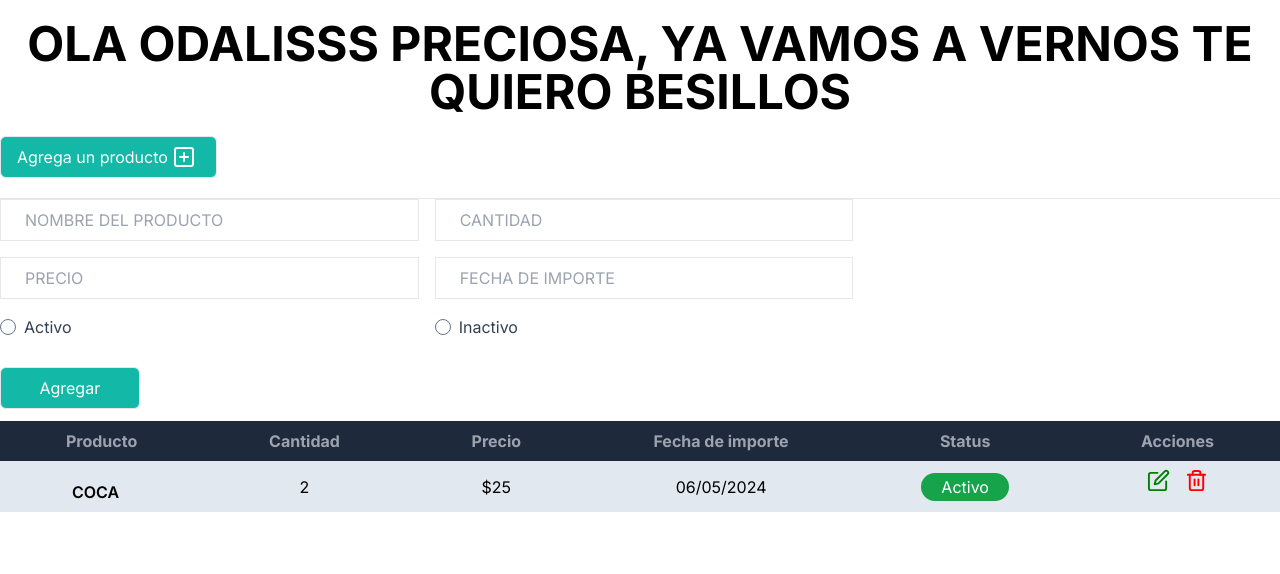
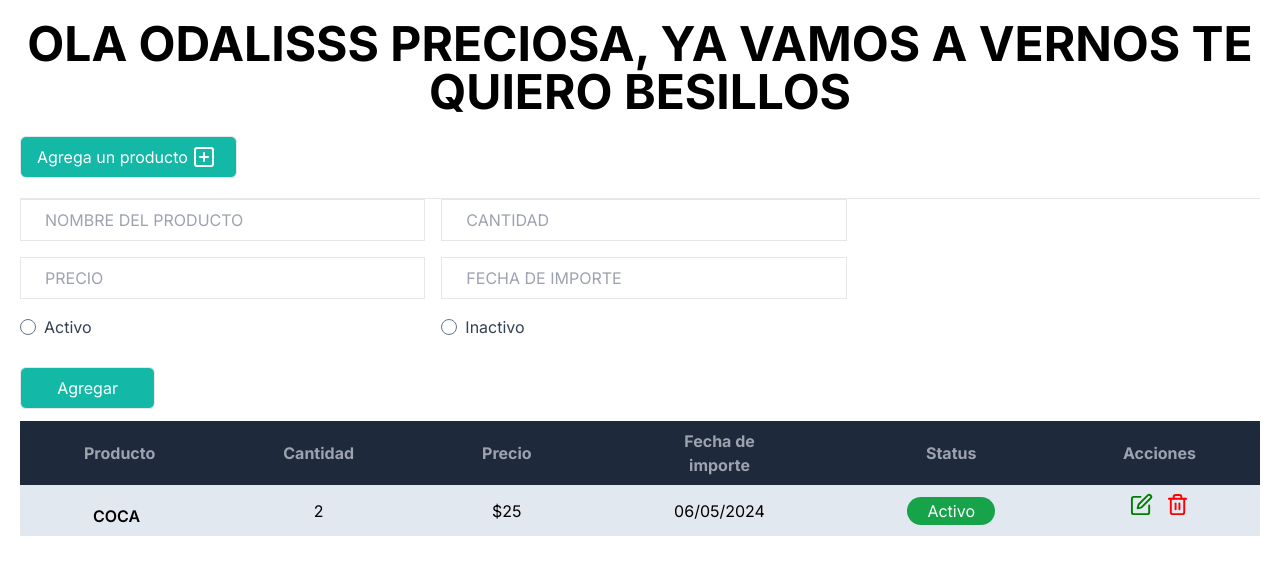
Before and after one commit to Kusuoig/CRUD-NEXT, a Next.js app in the folder crud/: page / in a window 1280 px wide. Shown: the top 574 px of the page. Built offline with nearby package versions, Linux system fonts and the light colour scheme.

Commit message:
Ya es noche

```diff
--- a/crud/src/app/components/form.tsx
+++ b/crud/src/app/components/form.tsx
@@ -16,13 +16,13 @@ return(
         <input type="text" name='fecha' className="border py-2 px-6 w-full focus:outline-none" placeholder="FECHA DE IMPORTE"/>
     </div>
     <div className="form-check">
-        <input type="radio" value='active' id='radioDefault1' name='status' className="form-check-input appearance-none rounded-full h-4 w-4 border border-slate-500 checked:bg-green-500 checked:border-bg-green-500 focus:outline-none transition duration-200 mt-1 align-top bg-no-repeat bg-center bg-contain mr-2 cursor-pointer"/>
+        <input type="radio" value='active' id='radioDefault1' name='status' className="form-check-input appearance-none rounded-full h-4 w-4 border border-slate-500 checked:bg-teal-500 checked:border-bg-green-500 focus:outline-none transition duration-200 mt-1 align-top bg-no-repeat bg-center bg-contain mr-2 cursor-pointer"/>
         <label htmlFor="radioDefault1" className="inline-block text-slate-700">
             Activo
             </label>
     </div>
     <div className="form-check">
-        <input type="radio" value='inactive' id='radioDefault2' name='status' className="form-check-input appearance-none  h-4 w-4 border rounded-full border-slate-500 checked:bg-green-500 checked:border-bg-green-500 focus:outline-none transition duration-200 mt-1 align-top bg-no-repeat bg-center bg-contain mr-2 cursor-pointer"/>
+        <input type="radio" value='inactive' id='radioDefault2' name='status' className="form-check-input appearance-none  h-4 w-4 border rounded-full border-slate-500 checked:bg-teal-500 checked:border-bg-green-500 focus:outline-none transition duration-200 mt-1 align-top bg-no-repeat bg-center bg-contain mr-2 cursor-pointer"/>
         <label htmlFor="radioDefault1" className="inline-block text-slate-700">
             Inactivo
             </label>
--- a/crud/src/app/components/table.tsx
+++ b/crud/src/app/components/table.tsx
@@ -5,9 +5,9 @@ export default function Table (){
 return (
 
  <table className="min-w-full table-auto ">
-    <thead>
-        <tr className="bg-slate-800">
-            <th className="px-16 py-2">
+    <thead >
+        <tr className="bg-slate-800 ">
+            <th className="px-16 py-2 ">
                 <span className="text-gray-400">Producto</span>
             </th>
             <th className="px-16 py-2">
@@ -29,7 +29,7 @@ return (
     </thead>
     <tbody className="bg-slate-200">
     <tr>
-        <td className="px-16 py-2 flex flex-row items-center">
+        <td className=" border-l border-l-full px-16 py-2 flex flex-row items-center ">
             <img src='#' alt=''/>
             <span className="text-center  ml-2 font-semibold">COCA</span>
         </td>
--- a/crud/src/app/page.tsx
+++ b/crud/src/app/page.tsx
@@ -7,7 +7,7 @@ import Form from './components/form';
 export default function Home() {
   return (
     <section>
-       <main className='py-5'>
+       <main className='py-5 px-5'>
       <h1 className='text-xl md:text-5xl text-center font-bold py-15'>OLA ODALISSS PRECIOSA, YA VAMOS A VERNOS TE QUIERO BESILLOS</h1>
 
       <div className='container mx-auto flex justify-between py-5  border-b'>
```
